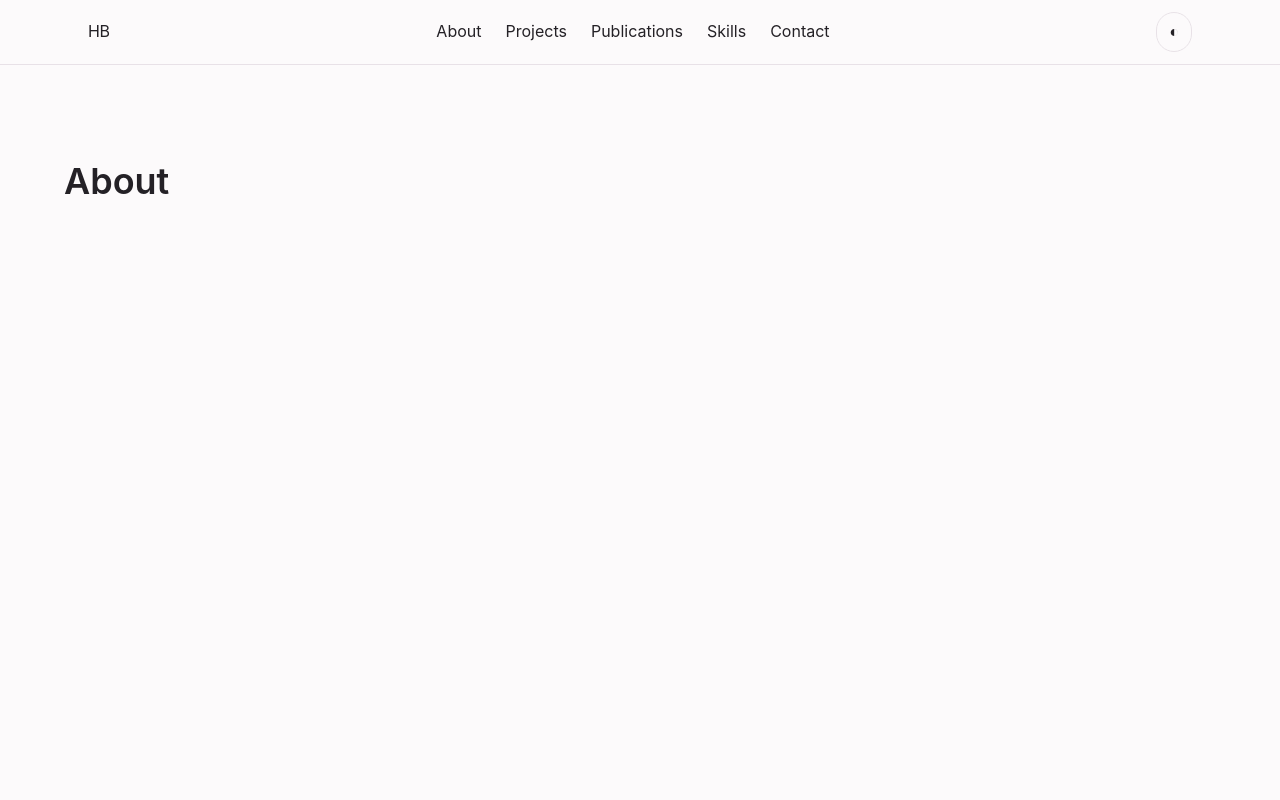
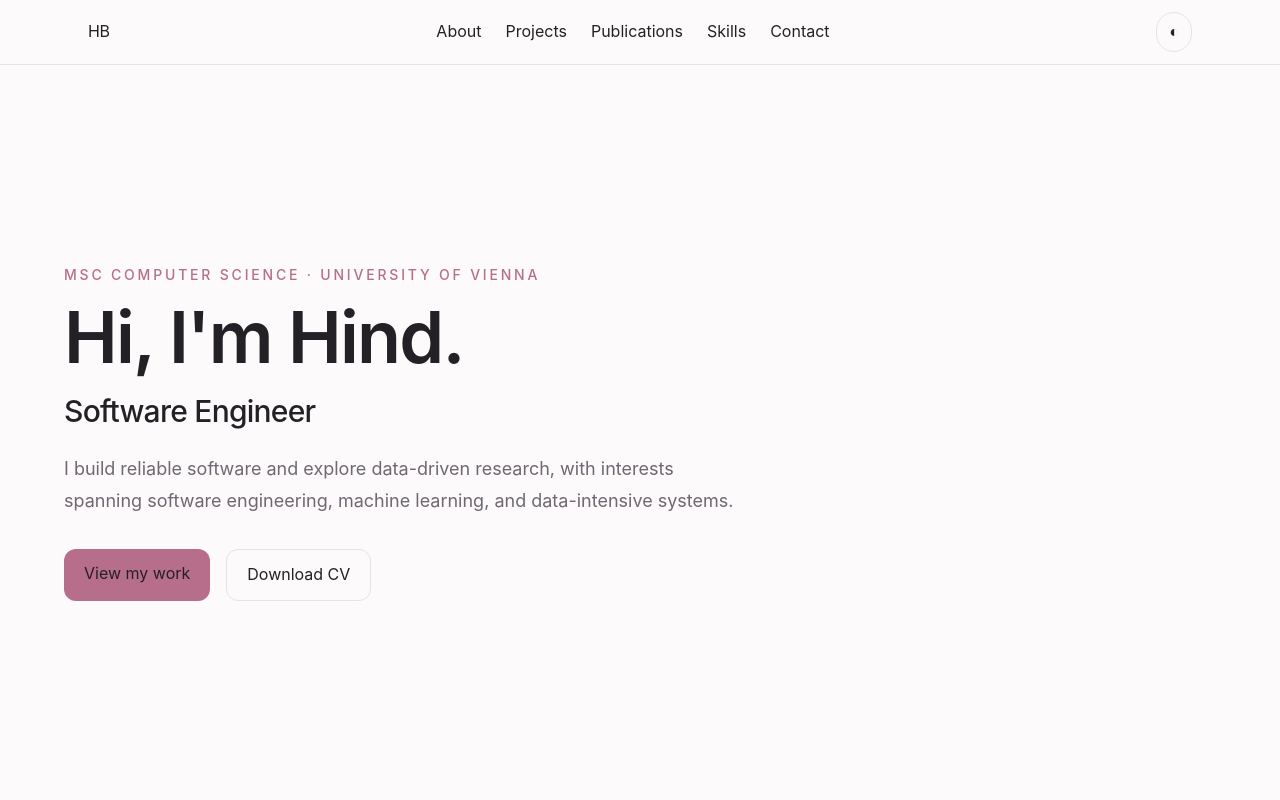
Before and after one commit to hindboufeligha/hindboufeligha-portfolio, a React app: page / in a window 1280 px wide. Shown: the top 800 px of the page. Built offline with nearby package versions, Linux system fonts and the light colour scheme; the HTML template or start-up script is replaced by a standard one.

Commit message:
feat: add hero section

```diff
--- a/src/App.tsx
+++ b/src/App.tsx
@@ -1,5 +1,6 @@
 import Header from './components/layout/Header'
 import SiteLayout from './components/layout/SiteLayout'
+import Hero from './components/sections/Hero'
 
 function App() {
   return (
@@ -8,6 +9,8 @@ function App() {
         <Header />
 
         <main>
+          <Hero />
+
           <section id="about" className="min-h-screen px-6 py-24">
             <div className="mx-auto max-w-[var(--content-width)]">
               <h1 className="text-4xl font-semibold">About</h1>
--- /dev/null
+++ b/src/components/sections/Hero.tsx
@@ -0,0 +1,53 @@
+function Hero() {
+  return (
+    <section
+      id="hero"
+      aria-labelledby="hero-heading"
+      className="flex min-h-[calc(100vh-4rem)] items-center px-6 py-20"
+    >
+      <div className="mx-auto w-full max-w-[var(--content-width)]">
+        <div className="max-w-3xl">
+          <p className="mb-4 text-sm font-medium uppercase tracking-[0.2em] text-[var(--color-accent)]">
+            MSc Computer Science · University of Vienna
+          </p>
+
+          <h1
+            id="hero-heading"
+            className="text-5xl font-semibold tracking-tight sm:text-6xl lg:text-7xl"
+          >
+            Hi, I&apos;m Hind.
+          </h1>
+
+          <p className="mt-5 text-2xl font-medium tracking-tight sm:text-3xl">
+            Software Engineer
+          </p>
+
+          <p className="mt-6 max-w-2xl text-lg leading-8 text-[var(--color-muted)]">
+            I build reliable software and explore data-driven research, with
+            interests spanning software engineering, machine learning, and
+            data-intensive systems.
+          </p>
+
+          <div className="mt-8 flex flex-wrap gap-4">
+            <a
+              href="#projects"
+              className="rounded-[var(--radius-md)] bg-[var(--color-accent)] px-5 py-3 text-sm font-medium text-[var(--color-accent-foreground)] transition-opacity hover:opacity-90"
+            >
+              View my work
+            </a>
+
+            <a
+              href="/cv/Hind_Boufeligha_CV.pdf"
+              download
+              className="rounded-[var(--radius-md)] border border-[var(--color-border)] px-5 py-3 text-sm font-medium transition-colors hover:bg-[var(--color-accent-soft)]"
+            >
+              Download CV
+            </a>
+          </div>
+        </div>
+      </div>
+    </section>
+  )
+}
+
+export default Hero
```
